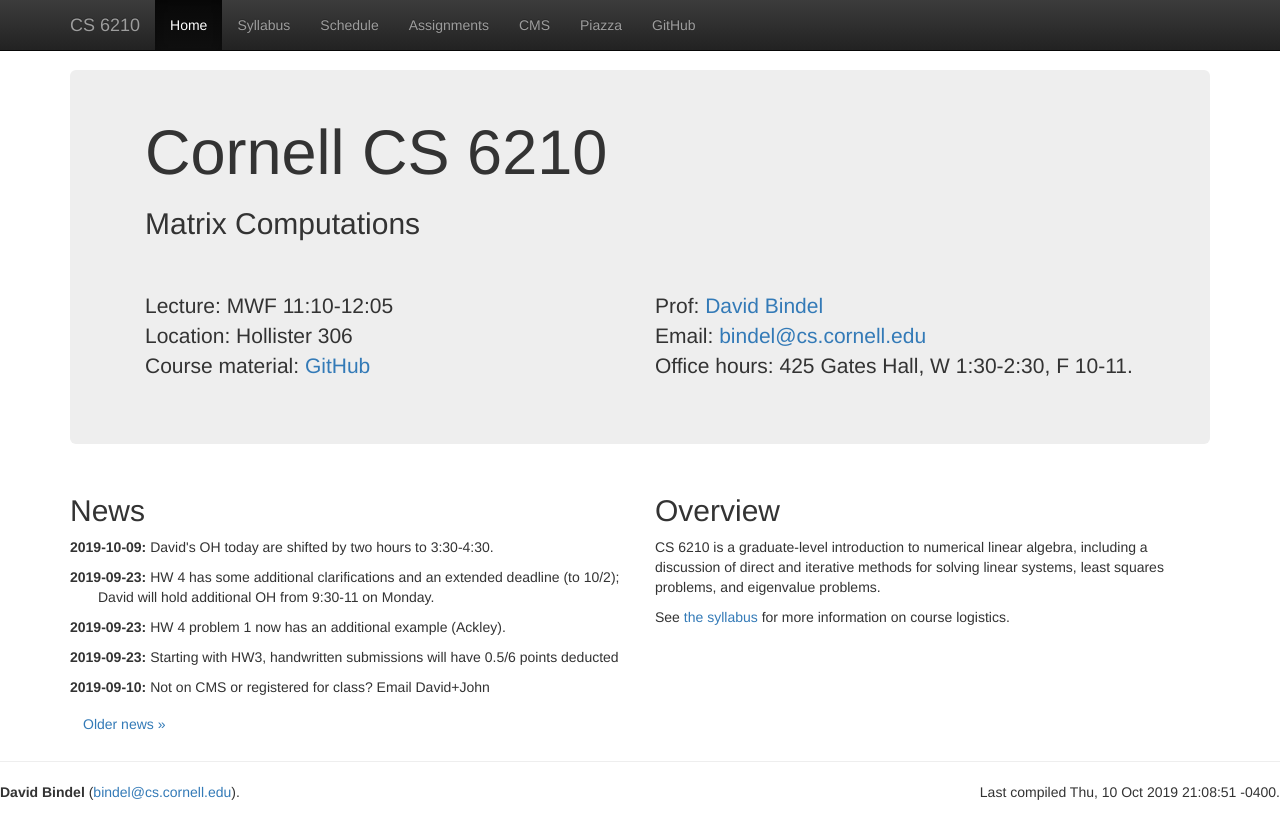
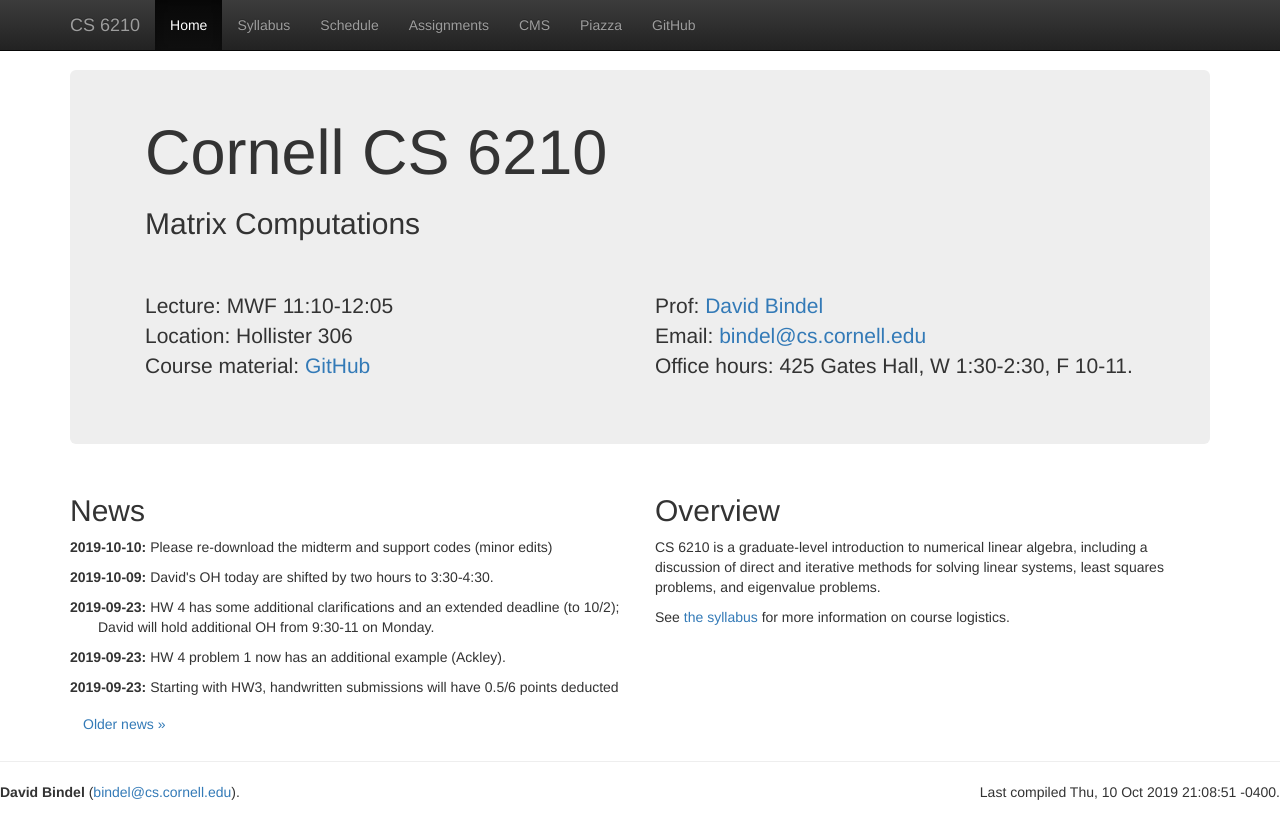
Before and after one commit to dbindel/cs6210-f19, a Jekyll site: the page built from web/index.html, in a window 1280 px wide. Shown: the top 839 px of the page. Built offline with Jekyll 4.4.1, drawn with Linux system fonts in a browser that asks for light colours; nearby versions of some CDN libraries.

Commit message:
Add Friday notes.

```diff
--- a/web/_data/lectures.yml
+++ b/web/_data/lectures.yml
@@ -120,6 +120,7 @@
 -
   date: 2019-10-11
   info: Rank-deficiency and regularization
+  notes: 2019-10-11.pdf
 #
 # ==================
 # Week 8
--- a/web/_data/news.yml
+++ b/web/_data/news.yml
@@ -25,3 +25,6 @@
 -
   date: 2019-10-09
   text: "David's OH today are shifted by two hours to 3:30-4:30."
+-
+  date: 2019-10-10
+  text: "Please re-download the midterm and support codes (minor edits)"
```
Also changed, not shown: 2 other files.
